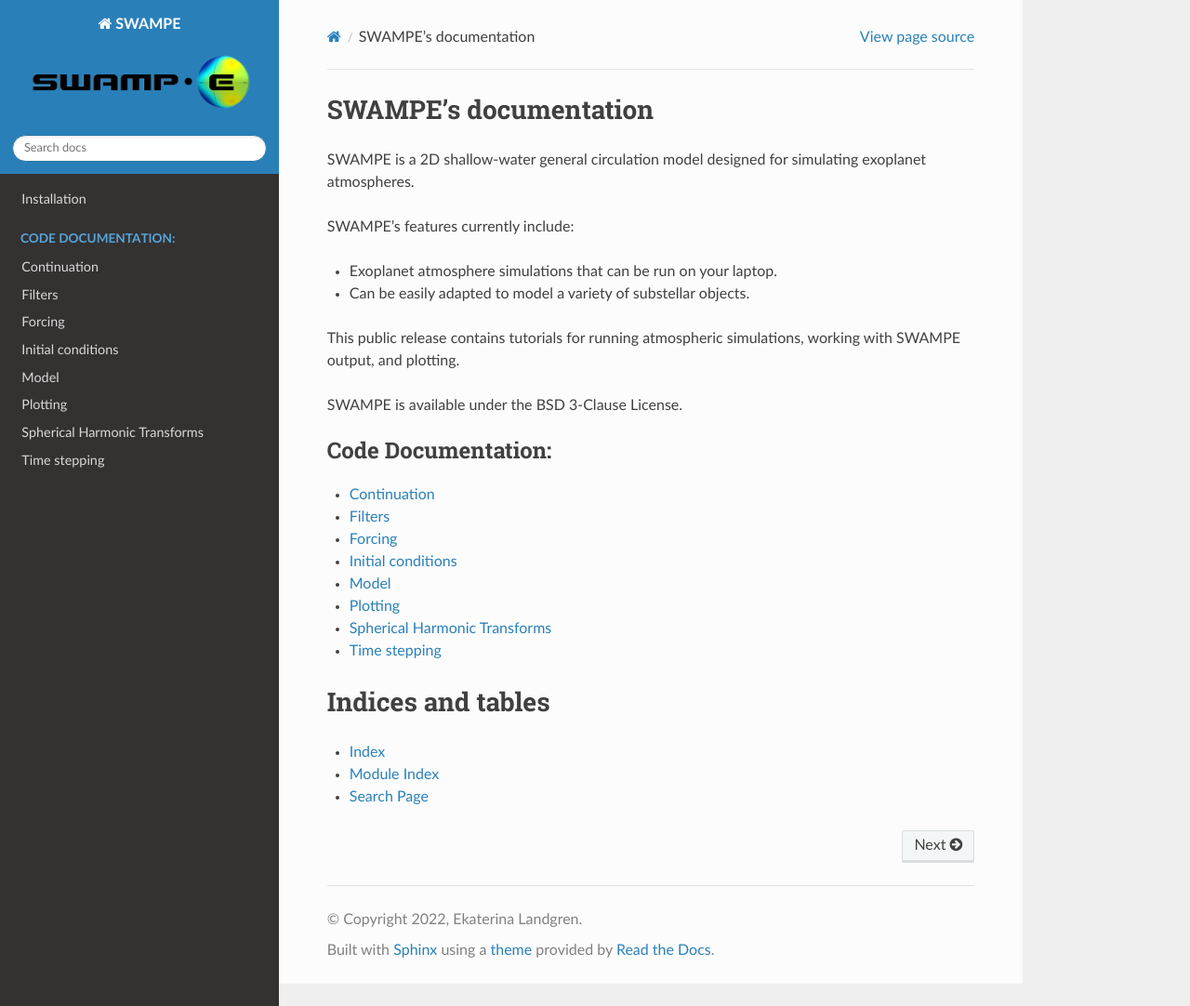
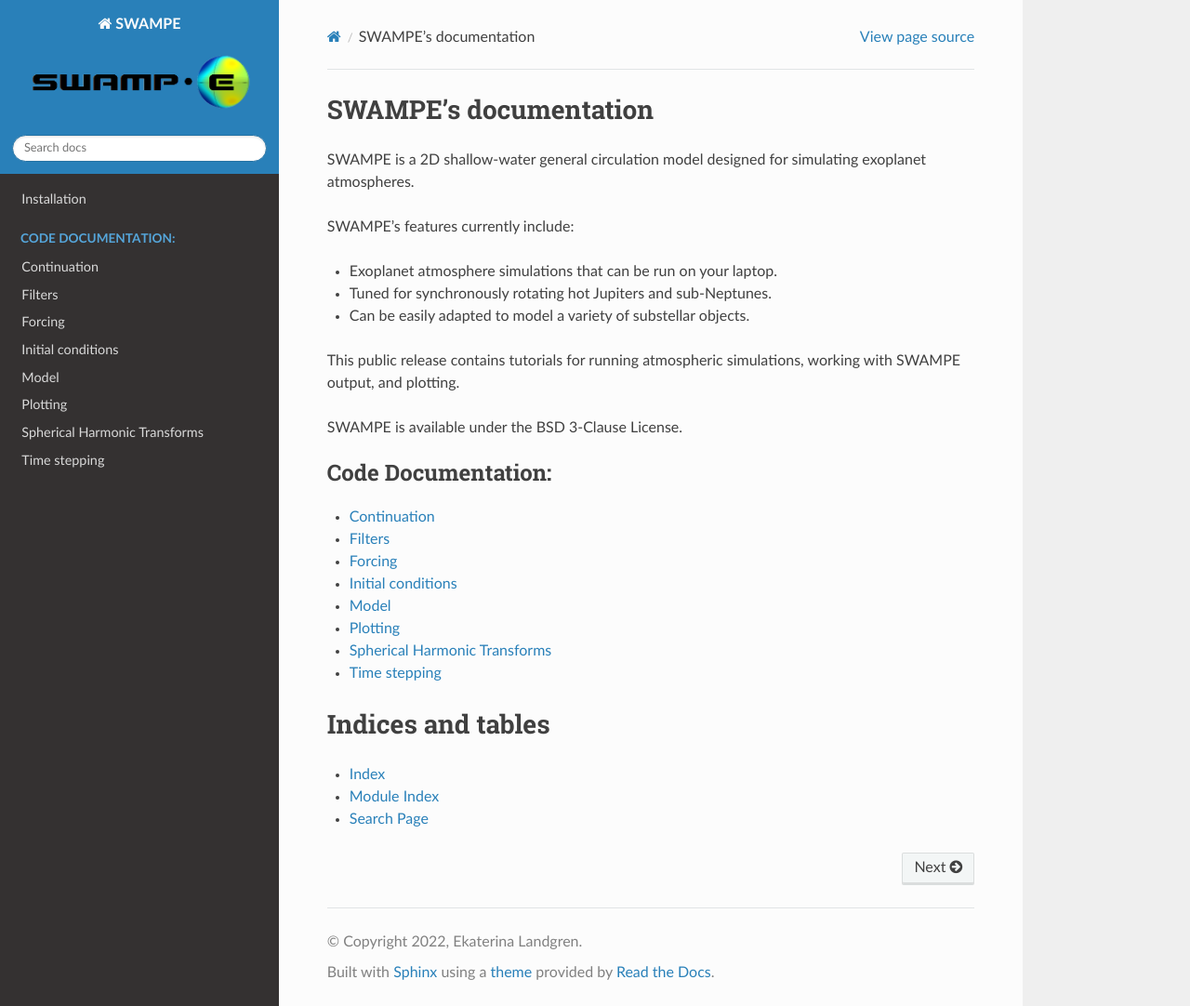
Before and after one commit to kathlandgren/SWAMPE, a Sphinx documentation site: the page built from docs/source/index.rst, in a window 1280 px wide and 1082 px high. Shown: the whole window at 93% size. Built offline with Sphinx 7.4.7 and the Read the Docs theme 2.0.0, drawn with Linux system fonts in a browser that asks for light colours; pages that are not in the unit, such as notebooks, are missing from menus.

Commit message:
Update index.rst

```diff
--- a/docs/source/index.rst
+++ b/docs/source/index.rst
@@ -12,6 +12,7 @@
 SWAMPE's features currently include:
 
 * Exoplanet atmosphere simulations that can be run on your laptop.
+* Tuned for synchronously rotating hot Jupiters and sub-Neptunes.
 * Can be easily adapted to model a variety of substellar objects.
 
 This public release contains tutorials for running atmospheric simulations,
```
